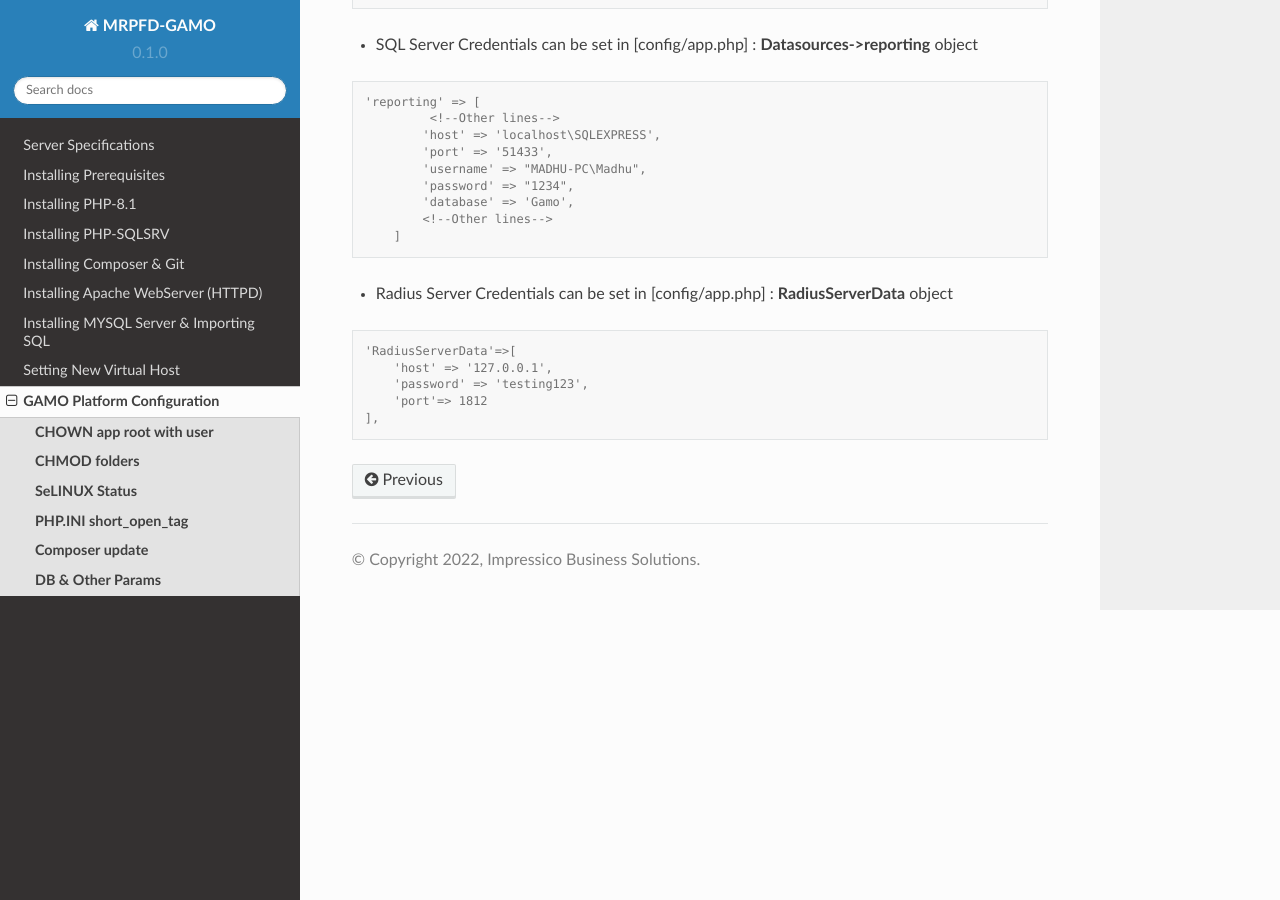
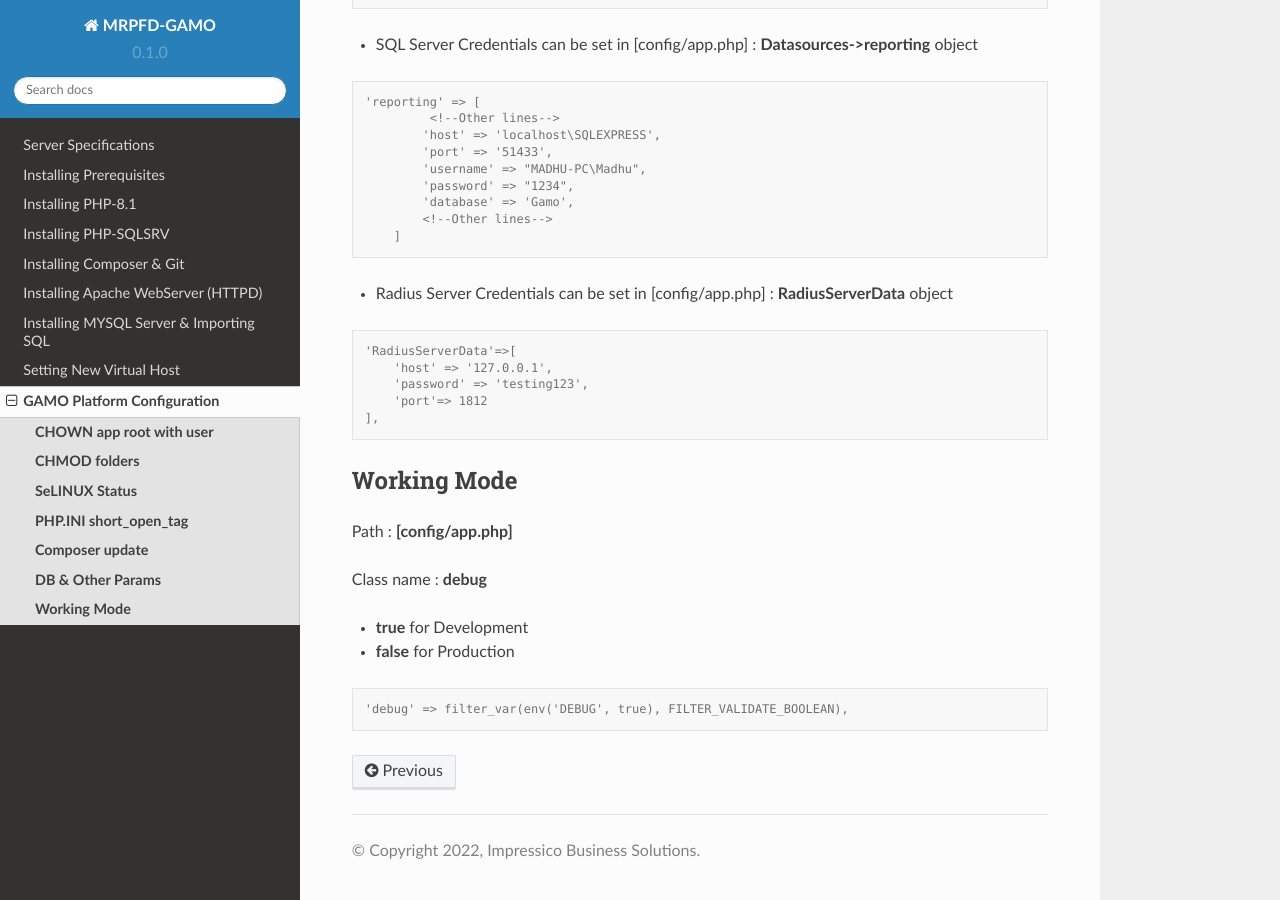
Before and after one commit to madhu-ibs/mrpfd-gamo-documentation, a Sphinx documentation site: the page built from docs/source/siteconfig.rst, in a window 1280 px wide and 900 px high, scrolled down 4585 px. Built offline with Sphinx 7.4.7 and the Read the Docs theme 2.0.0, drawn with Linux system fonts in a browser that asks for light colours.

Commit message:
Update siteconfig.rst

```diff
--- a/docs/source/siteconfig.rst
+++ b/docs/source/siteconfig.rst
@@ -150,3 +150,16 @@
         'password' => 'testing123',
         'port'=> 1812
     ],
+
+**Working Mode**
+-----------
+Path       : **[config/app.php]**
+
+Class name : **debug**
+
+- **true**  for Development
+- **false** for Production
+
+.. code-block:: console
+
+    'debug' => filter_var(env('DEBUG', true), FILTER_VALIDATE_BOOLEAN),
```
